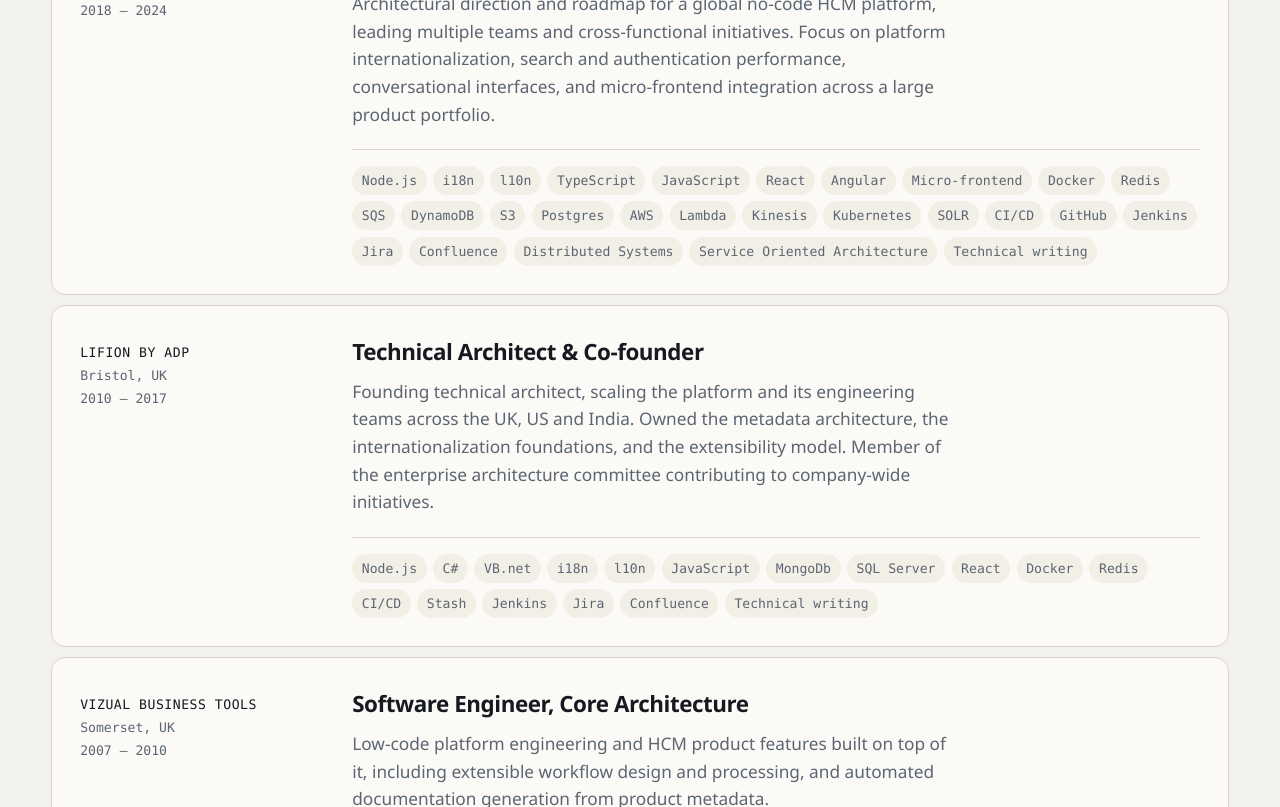
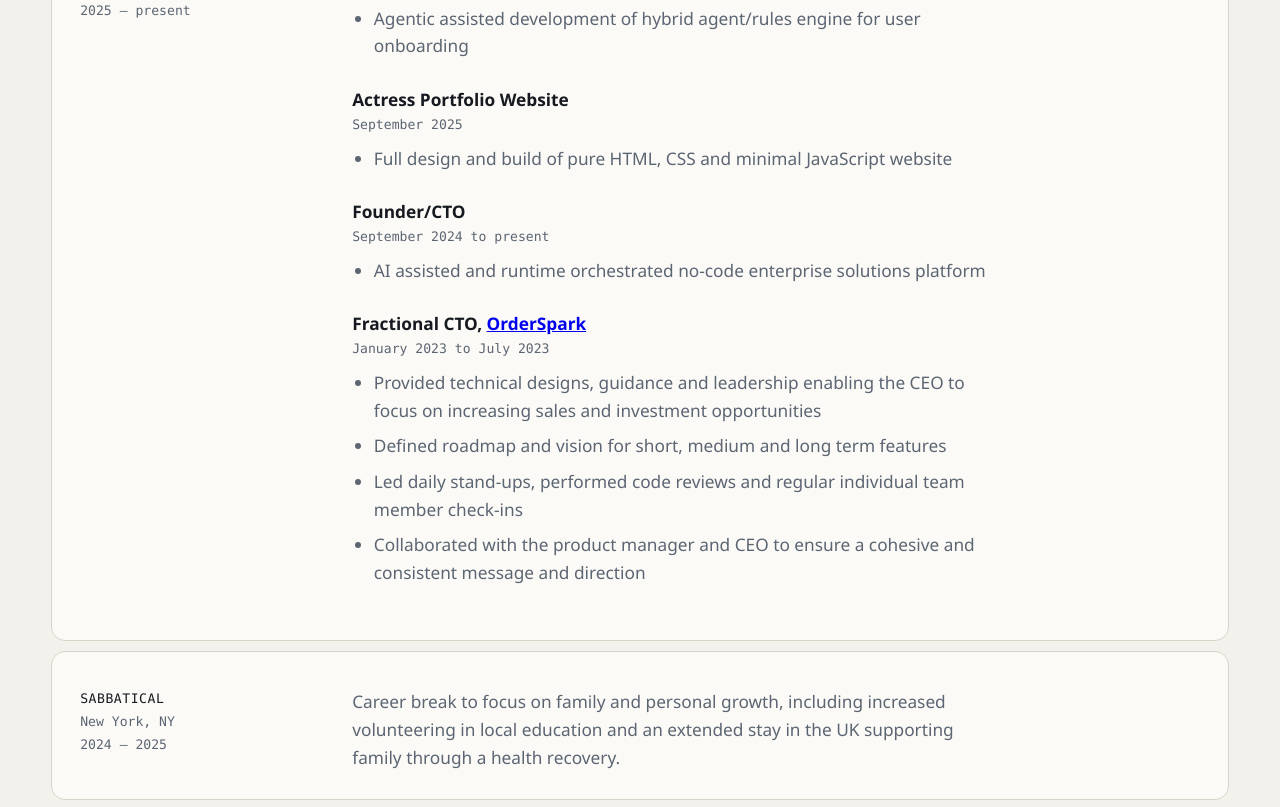
Before and after one commit to PJLevitt1977/paullevitt-dev, a website built with Parcel: page src/index.html in a window 1280 px wide. Shown: the part 3914-4721 px from the top of the page. Built offline with nearby package versions, Linux system fonts and the light colour scheme.

Commit message:
Additional experience details

```diff
--- a/src/index.html
+++ b/src/index.html
@@ -101,6 +101,7 @@
         </div>
       </section>
 
+      <!-- ══ capabilities ══════════════════════════════════ -->
       <section class="band" id="capabilities">
         <h2>What I do</h2>
         <p class="lede">Five things I've done repeatedly, at enterprise scale, and would do again.</p>
@@ -193,6 +194,7 @@
         </div>
       </section>
 
+      <!-- ══ projects ══════════════════════════════════════ -->
       <section class="band" id="projects">
         <h2>Projects - WORK IN PROGRESS</h2>
         <p class="lede">
@@ -230,7 +232,8 @@
             </ul>
           </a>
 
-          <a class="tile span-2" data-kind="repo" data-accent="mint" href="https://github.com/PJLevitt1977">
+          <a class="tile span-2" data-kind="repo" data-accent="mint"
+            href="https://github.com/PJLevitt1977/paullevitt-dev" target="_blank" rel="noopener noreferrer">
             <p class="kicker">Repository</p>
             <h3>paullevitt.dev</h3>
             <p>
@@ -244,7 +247,8 @@
             </ul>
           </a>
 
-          <a class="tile span-2" data-kind="repo" href="https://github.com/PJLevitt1977">
+          <a class="tile span-2" data-kind="repo" href="https://github.com/PJLevitt1977" target="_blank"
+            rel="noopener noreferrer">
             <p class="kicker">Repository</p>
             <h3>[ Repo name ]</h3>
             <p>
@@ -269,6 +273,7 @@
         </div>
       </section>
 
+      <!-- ══ stack ═════════════════════════════════════════ -->
       <section class="band" id="stack">
         <h2>Stack</h2>
         <p class="lede">
@@ -339,12 +344,88 @@
         </div>
       </section>
 
+      <!-- ══ experience ════════════════════════════════════ -->
       <section class="band" id="experience">
         <h2>Experience</h2>
 
         <div class="roles">
+
           <article class="role">
-            <p class="role-meta"><b>Lifion by ADP</b>New York, NY<br>2018 — 2024</p>
+            <p class="role-meta">
+              <b>Consultancy Roles</b>New York, NY<br>2025 — present
+            </p>
+            <dl class="consultancy">
+              <div>
+                <dt>Software Engineer, <a href="https://limemint.ai" target="_blank"
+                    rel="noopener noreferrer">Limemint.AI</a></dt>
+                <dd class="dates"><time datetime="2026-07">July 2026</time></dd>
+                <dd>
+                  <ul>
+                    <li>Agentic assisted development of hybrid agent/rules engine for user onboarding</li>
+                  </ul>
+                </dd>
+              </div>
+
+              <div>
+                <dt>Actress Portfolio Website</dt>
+                <dd class="dates"><time datetime="2025-09">September 2025</time></dd>
+                <dd>
+                  <ul>
+                    <li>Full design and build of pure HTML, CSS and minimal JavaScript website</li>
+                  </ul>
+                </dd>
+              </div>
+
+              <div>
+                <dt>Founder/CTO</dt>
+                <dd class="dates">
+                  <time datetime="2024-09">September 2024</time> to present
+                </dd>
+                <dd>
+                  <ul>
+                    <li>AI assisted and runtime orchestrated no-code enterprise solutions platform</li>
+                  </ul>
+                </dd>
+              </div>
+
+              <div>
+                <dt>Fractional CTO, <a href="https://orderspark.com" target="_blank"
+                    rel="noopener noreferrer">OrderSpark</a></dt>
+                <dd class="dates">
+                  <time datetime="2023-01">January 2023</time> to
+                  <time datetime="2023-07">July 2023</time>
+                </dd>
+                <dd>
+                  <ul>
+                    <li>Provided technical designs, guidance and leadership enabling the CEO to focus on increasing
+                      sales and investment opportunities</li>
+                    <li>Defined roadmap and vision for short, medium and long term features</li>
+                    <li>Led daily stand-ups, performed code reviews and regular individual team member check-ins</li>
+                    <li>Collaborated with the product manager and CEO to ensure a cohesive and consistent message and
+                      direction</li>
+                  </ul>
+                </dd>
+              </div>
+            </dl>
+          </article>
+
+          <article class="role">
+            <p class="role-meta">
+              <b>Sabbatical</b>New York, NY<br>2024 — 2025
+            </p>
+            <div>
+              <p>
+                Career break to focus on family and personal growth, including increased volunteering in
+                local education and an extended stay in the UK supporting family through a health recovery.
+              </p>
+            </div>
+          </article>
+
+          <article class="role">
+            <p class="role-meta">
+              <b>Lifion by ADP</b>New York, NY<br>2018 — 2024
+              <i>* via inter-company transfer from UK</i>
+            </p>
             <div>
               <h3>Technical Architect</h3>
               <p>
@@ -386,7 +467,10 @@
           </article>
 
           <article class="role">
-            <p class="role-meta"><b>Lifion by ADP</b>Bristol, UK<br>2010 — 2017</p>
+            <p class="role-meta">
+              <b>Lifion by ADP</b>Bristol, UK<br>2010 — 2017
+              <i>* via acquisition of Vizual Business Tools</i>
+            </p>
             <div>
               <h3>Technical Architect &amp; Co-founder</h3>
               <p>
@@ -489,6 +573,7 @@
         </dl>
       </section>
 
+      <!-- ══ contact ═══════════════════════════════════════ -->
       <section class="band" id="contact">
         <div class="contact">
           <h2>Looking for an architect who thinks in primitives?</h2>
@@ -512,7 +597,7 @@
 
     <footer class="site">
       <p>Hand-built. No frameworks, no runtime dependencies, no trackers.</p>
-      <p>© 2026 Paul Levitt</p>
+      <p>© 2026 Paul</p>
     </footer>
 
   </div>
--- a/src/styles/components/role.css
+++ b/src/styles/components/role.css
@@ -26,8 +26,43 @@
     }
   }
 
+  .consultancy {
+    & dt {
+      font-weight: 600;
+    }
+
+    & .dates {
+      font-family: var(--mono);
+      font-size: var(--step--1);
+      color: var(--text-muted);
+      line-height: 1.75;
+
+    }
+
+    & dd:not(.dates) {
+      margin-block-start: 0.5rem;
+    }
+
+    & ul {
+      margin: 0;
+      padding-left: 1.25em;
+    }
+
+    & li {
+      margin-block-start: 0.5rem;
+      color: var(--text-muted);
+      max-width: 62ch;
+    }
+
+    &>div {
+      margin-bottom: 1.5em;
+    }
+  }
+
   @media (min-width: 56rem) {
-    .role { grid-template-columns: 15rem 1fr; }
+    .role {
+      grid-template-columns: 15rem 1fr;
+    }
   }
 
   .role-meta {
@@ -43,6 +78,13 @@
       letter-spacing: 0.04em;
       text-transform: uppercase;
     }
+
+    & i {
+      display: block;
+      padding-block-start: 1rem;
+      font-size: var(--step--2);
+      max-width: 24ch;
+    }
   }
 
   .facts {
@@ -50,7 +92,11 @@
     gap: var(--gap);
   }
 
-  @media (min-width: 52rem) { .facts { grid-template-columns: repeat(3, 1fr); } }
+  @media (min-width: 52rem) {
+    .facts {
+      grid-template-columns: repeat(3, 1fr);
+    }
+  }
 
   .fact {
     background: var(--surface);
@@ -68,12 +114,15 @@
       margin-block-end: 0.6rem;
     }
 
-    & dd + dd {
+    & dd+dd {
       margin-block-start: 0.35rem;
       color: var(--text-muted);
       font-size: var(--step--1);
     }
 
-    & a { color: var(--brass); text-underline-offset: 3px; }
+    & a {
+      color: var(--brass);
+      text-underline-offset: 3px;
+    }
   }
 }
--- a/src/styles/tokens.css
+++ b/src/styles/tokens.css
@@ -9,12 +9,12 @@
        the moment it has to be near-black half the time.
        light-dark(<light value>, <dark value>)                        */
 
-    --bg:         light-dark(#f3f1ec, #0e1116);
-    --surface:    light-dark(#fbfaf7, #171d26);
-    --surface-2:  light-dark(#f2efe7, #202834);
-    --border:     light-dark(#dad4c8, #2c3644);
+    --bg: light-dark(#f3f1ec, #0e1116);
+    --surface: light-dark(#fbfaf7, #171d26);
+    --surface-2: light-dark(#f2efe7, #202834);
+    --border: light-dark(#dad4c8, #2c3644);
 
-    --text:       light-dark(#16191f, #f1efe9);
+    --text: light-dark(#16191f, #f1efe9);
     --text-muted: light-dark(#5c6572, #8a94a4);
 
     /* ── accents ─────────────────────────────────────────────────────
@@ -24,9 +24,9 @@
        they clear 4.5:1 against --surface.                             */
 
     --brass: light-dark(#8a6100, #e3b23c);
-    --sky:   light-dark(#1a5f94, #56a8e0);
-    --rose:  light-dark(#a62943, #e0607e);
-    --mint:  light-dark(#106b4e, #63c4a0);
+    --sky: light-dark(#1a5f94, #56a8e0);
+    --rose: light-dark(#a62943, #e0607e);
+    --mint: light-dark(#106b4e, #63c4a0);
 
     /* Text placed *on top of* a filled accent — inverts with the scheme. */
     --on-brass: light-dark(#fff8e8, #12161c);
@@ -35,12 +35,13 @@
     --sans: "Avenir Next", "Segoe UI Variable Display", "Segoe UI", system-ui, sans-serif;
     --mono: ui-monospace, "SF Mono", "Cascadia Mono", "Roboto Mono", Menlo, Consolas, monospace;
 
+    --step--2: clamp(0.64rem, 0.60rem + 0.1vw, 0.76rem);
     --step--1: clamp(0.76rem, 0.74rem + 0.1vw, 0.82rem);
-    --step-0:  clamp(1rem, 0.97rem + 0.15vw, 1.08rem);
-    --step-1:  clamp(1.15rem, 1.05rem + 0.5vw, 1.4rem);
-    --step-2:  clamp(1.35rem, 1.2rem + 0.75vw, 1.8rem);
-    --step-3:  clamp(1.7rem, 1.4rem + 1.4vw, 2.6rem);
-    --step-4:  clamp(2.7rem, 1.7rem + 4.6vw, 6rem);
+    --step-0: clamp(1rem, 0.97rem + 0.15vw, 1.08rem);
+    --step-1: clamp(1.15rem, 1.05rem + 0.5vw, 1.4rem);
+    --step-2: clamp(1.35rem, 1.2rem + 0.75vw, 1.8rem);
+    --step-3: clamp(1.7rem, 1.4rem + 1.4vw, 2.6rem);
+    --step-4: clamp(2.7rem, 1.7rem + 4.6vw, 6rem);
 
     /* ── space & shape ───────────────────────────────────────────────  */
     --gutter: clamp(1.25rem, 4vw, 3.5rem);
@@ -57,8 +58,19 @@
     --accent: var(--border);
   }
 
-  [data-accent="brass"] { --accent: var(--brass); }
-  [data-accent="sky"]   { --accent: var(--sky); }
-  [data-accent="rose"]  { --accent: var(--rose); }
-  [data-accent="mint"]  { --accent: var(--mint); }
+  [data-accent="brass"] {
+    --accent: var(--brass);
+  }
+
+  [data-accent="sky"] {
+    --accent: var(--sky);
+  }
+
+  [data-accent="rose"] {
+    --accent: var(--rose);
+  }
+
+  [data-accent="mint"] {
+    --accent: var(--mint);
+  }
 }
```
